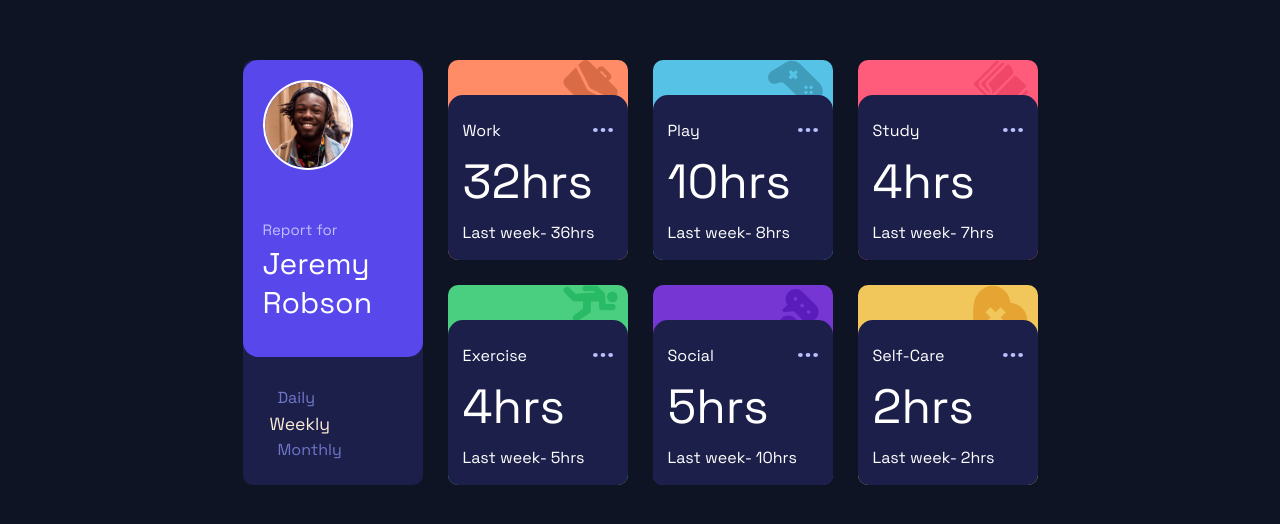
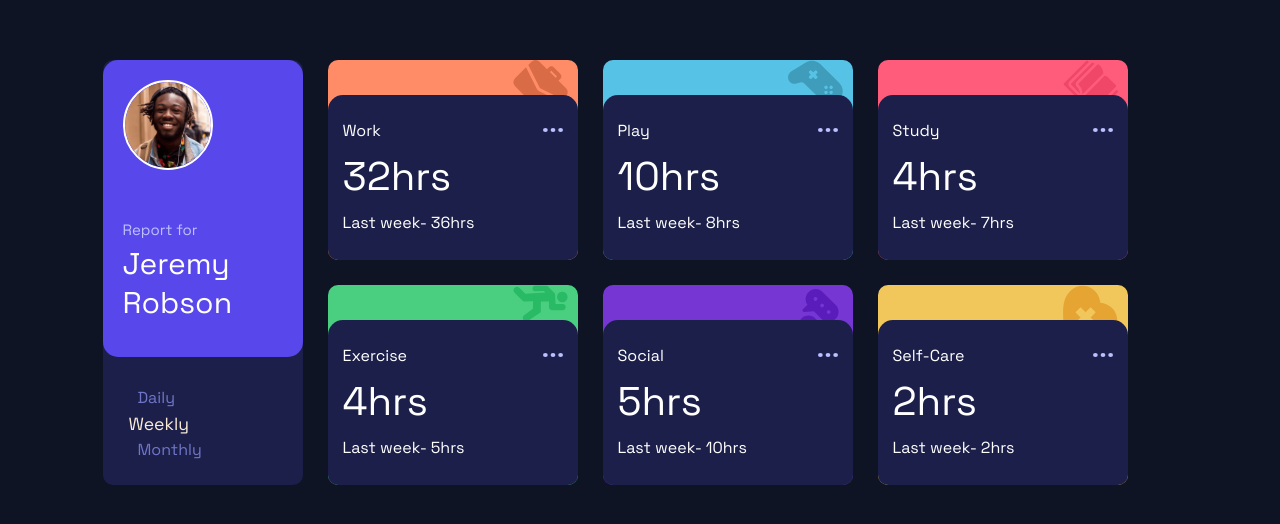
Before and after one commit to Sapientia01/Time-Tracking-Dashboard, a plain HTML site: page index.html in a window 1280 px wide. Shown: the part 128-652 px from the top of the page. Drawn offline with Linux system fonts and the light colour scheme.

Commit message:
Update style.css

```diff
--- a/style.css
+++ b/style.css
@@ -5,6 +5,7 @@
   color: #ffffff;
   font-family: "Space Grotesk", sans-serif;
   font-optical-sizing: auto;
+  font-style: normal;
 }
 :root {
   --Blue: hsl(246, 80%, 60%);
@@ -36,14 +37,14 @@ body {
 
 .profile {
   display: grid;
-  grid-template-columns: 180px 540px;
+  grid-template-columns: 200px minmax(540px, 800px);
   grid-template-rows: 200px 200px;
   gap: 25px;
 }
 .distributions {
   grid-row: 1/3;
   display: grid;
-  grid-template-columns: repeat(3, 180px);
+  grid-template-columns: repeat(3, minmax(180px, 250px));
   grid-template-rows: 200px 200px;
   gap: 25px;
 }
@@ -99,7 +100,6 @@ li:hover {
 .card {
   position: relative;
   border-radius: 10px;
-  /* border: 1px solid #fff; */
   overflow: hidden;
 }
 .card .card_icon img {
@@ -138,7 +138,7 @@ li:hover {
   transform: scale(1.2);
 }
 .cur_time {
-  font-size: 3em;
+  font-size: 2.5em;
   font-weight: 400;
   margin: 10px auto;
 }
```
